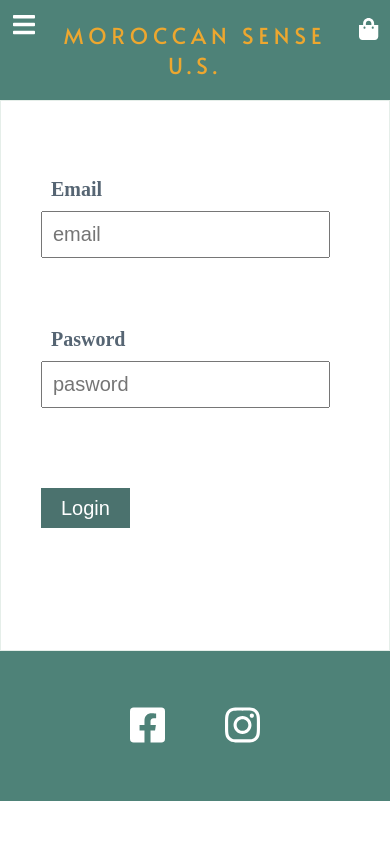
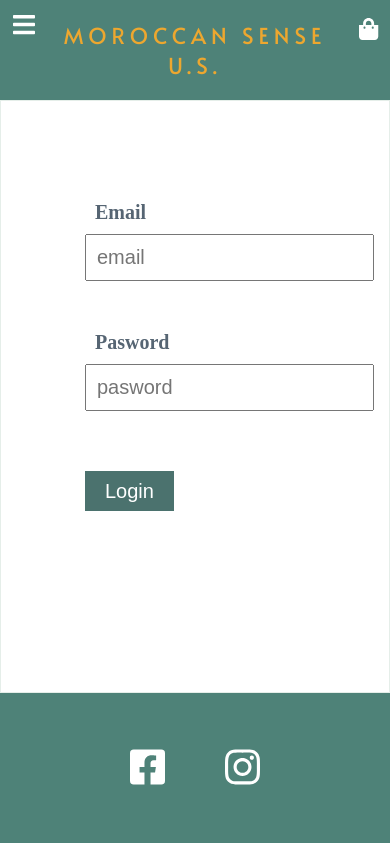
Before and after one commit to haykpash/moroccanS, a React (Create React App) app: page /login in a window 390 px wide. Built offline with nearby package versions, Linux system fonts and the light colour scheme.

Commit message:
Some Fixes

```diff
--- a/src/App/App.scss
+++ b/src/App/App.scss
@@ -1,10 +1,10 @@
 body {
     margin: 0px;
     background-color: white;
-    // display: flex;
+    //display: flex;
     // justify-content: center;
 }
 .App {
-    width: 100%;
+    //width: 100%;
 
 }
--- a/src/App/Footer/Footer.scss
+++ b/src/App/Footer/Footer.scss
@@ -1,4 +1,5 @@
 .Footer {
+
     background-color: #4e8278;
     height:150px;
     display: flex;
--- a/src/App/Pages/Login/Login.scss
+++ b/src/App/Pages/Login/Login.scss
@@ -1,6 +1,6 @@
 
 .Login {
-  min-height: 60vh;
+  min-height: 55.5vh;
   border: rgb(229, 238, 233) .1px solid;
 
   .form-invalid {
@@ -8,17 +8,17 @@
   }
   .error-message {
     position: absolute;
-    left: 30%;
+    left: 32%;
     color: red;
   }
   .container3 {
-    margin-top: 7%;
-    display: flex;
-    flex-direction: column;
+    margin-top: 90px;
+    // display: flex;
+    // flex-direction: column;
+
   .form-group {
     align-items: center;
     margin: 40px 40px 0px 40px;
-    margin-bottom: 20px;
     .left {
       color:  #566573 ;
       font-weight: bold;
@@ -60,16 +60,26 @@
   .Login {
     .form-group {
         display: flex;
-        .left  { flex: 1; text-align: right; }
+        .left  { flex: 1 ; text-align: right; }
         .right { flex: 2; }
     }
   }
 }
-@media screen and (max-width: 768px) {
+@media screen and (max-width: 767px) {
   .Login {
-    height: 65vh;
+    height: 70vh;
+    .error-message {
+      //position: absolute;
+      left: calc(50% - 150px);
+      width: 303px;
+      //border: grey solid;
+      margin: 0 auto;
+    }
+    .container3 {
+      max-width: 300px;
+      margin: 90px auto;
+    }
     .form-group {
-      display: grid;
     }
     .error-message {
     }
```
